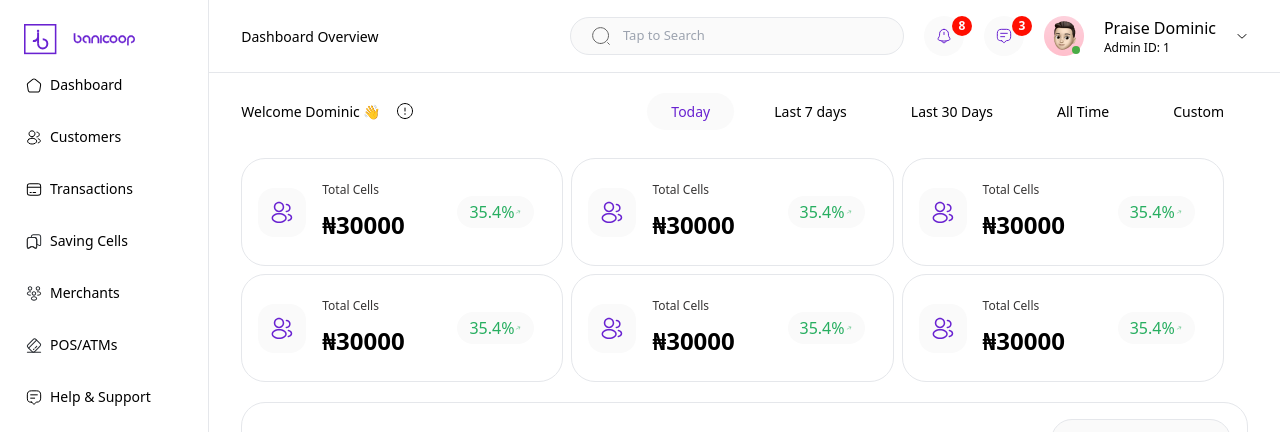
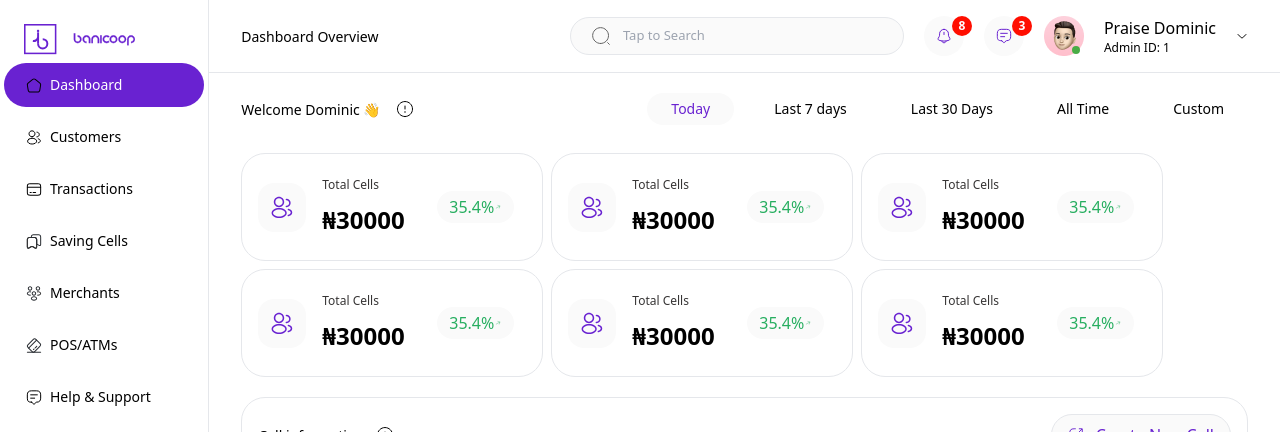
Before and after one commit to Banicoop/admin, a React (Create React App) app: page /cells in a window 1280 px wide. Shown: the top 432 px of the page. Built offline with nearby package versions, Linux system fonts and the light colour scheme; no server answers; sample sign-in values are in the browser's storage.

Commit message:
ui fixes

```diff
--- a/src/components/Sidebar.tsx
+++ b/src/components/Sidebar.tsx
@@ -1,9 +1,12 @@
+import { useState } from 'react';
 import { menuData } from '../constant/menuData';
 import { Link } from 'react-router-dom';
 
 
 
 const Sidebar = () => {
+
+  const [active, setActive ] = useState('Dashboard');
 
   const handleLogout = async () => {
     localStorage.removeItem('loginData');
@@ -15,19 +18,22 @@ const Sidebar = () => {
   return (
 
     <div className='w-[250px] min-h-full border-r-[1px] flex flex-col mb-4'>
-      <div className="px-1 py-6">
+      <div className="px-1 py-6 h-full">
         <div className="flex gap-4 items-center ml-[20px]">
           <img src="/logo1.svg" alt="" className="" />
           <img src="/banicoop.svg" alt="" className="" />
         </div>
 
          { menuData.map((item) => (
-          <Link to={item.url} key={item.name} className="flex items-center gap-2 p-3 hover:bg-[#fafafa] hover:text-[#6922D1] rounded-full mt-2">
-            <img src={item.icon} alt="" className="md:ml-[10px] text-bgPurple" />
-            <span className='hidden md:block text-sm'>{item.name}</span>
+          <Link
+            to={item.url} key={item.name}
+            onClick={() => setActive(item.name)}
+            className={`flex items-center text-[#000] font-[500] gap-2 p-2 lg:p-3 rounded-full mt-2 ${active === item.name ? 'text-[#fff] bg-[#6922D1]': ''}`}>
+            <img src={item.icon} alt="" className="md:ml-[10px]" style={{ color: '#6922D1' }} />
+            <span className='hidden md:block md:text-xs lg:text-sm '>{item.name}</span>
           </Link>
          ))}
-
+    </div>
 
     {/* BOTTOM */}
       <div className="mt-auto border-t-[1px] flex items-center px-3 py-6 gap-3 cursor-pointer" onClick={handleLogout}>
@@ -35,7 +41,6 @@ const Sidebar = () => {
         <span className='hidden md:block text-sm'>Log Out</span>
       </div>
     </div>
-    </div>
   )
 }
 
--- a/src/components/Welcome.tsx
+++ b/src/components/Welcome.tsx
@@ -34,7 +34,7 @@ const Welcome = () => {
             { list.map((l) => (
                 <span
                 onClick={() => setActiveItem(l.label)}
-                className={`py-2 px-6 rounded-3xl text-[14px] cursor-pointer ${activeItem === l.label ? 'bg-bgR text-bgPurple' : 'hover:bg-bgR hover:text-bgPurple'}`}
+                className={`py-2 px-6 rounded-3xl text-xs lg:text-[14px] cursor-pointer font-[500] ${activeItem === l.label ? 'bg-bgR text-bgPurple' : 'hover:bg-bgR hover:text-bgPurple'}`}
                 key={l.label}>{l.label}</span>
             ))
             }
--- a/src/components/Widget.tsx
+++ b/src/components/Widget.tsx
@@ -39,7 +39,7 @@ const Widget: FC<WidgetProps> = ({type}) => {
 
     const details = wigetDetails();
   return (
-    <div className='min-h-[108px] flex items-center border-[1px] rounded-3xl gap-4 p-4 w-full md:w-[32%] justify-between'>
+    <div className='min-h-[108px] flex items-center border-[1px] rounded-3xl gap-4 p-4 w-full md:w-[30%] flex-wrap justify-between'>
         <div className="flex items-center gap-4">
             <div className="bg-bgR p-3 rounded-2xl">
                 <img src={details.icon} alt="" className="" />
--- a/src/pages/admins/Register.tsx
+++ b/src/pages/admins/Register.tsx
@@ -37,7 +37,6 @@ const Register = () => {
     dispatch(registerAdmin({...newAdmin, adminId}))
   }
 
-  console.log(newAdmin);
 
 
   return (
```
